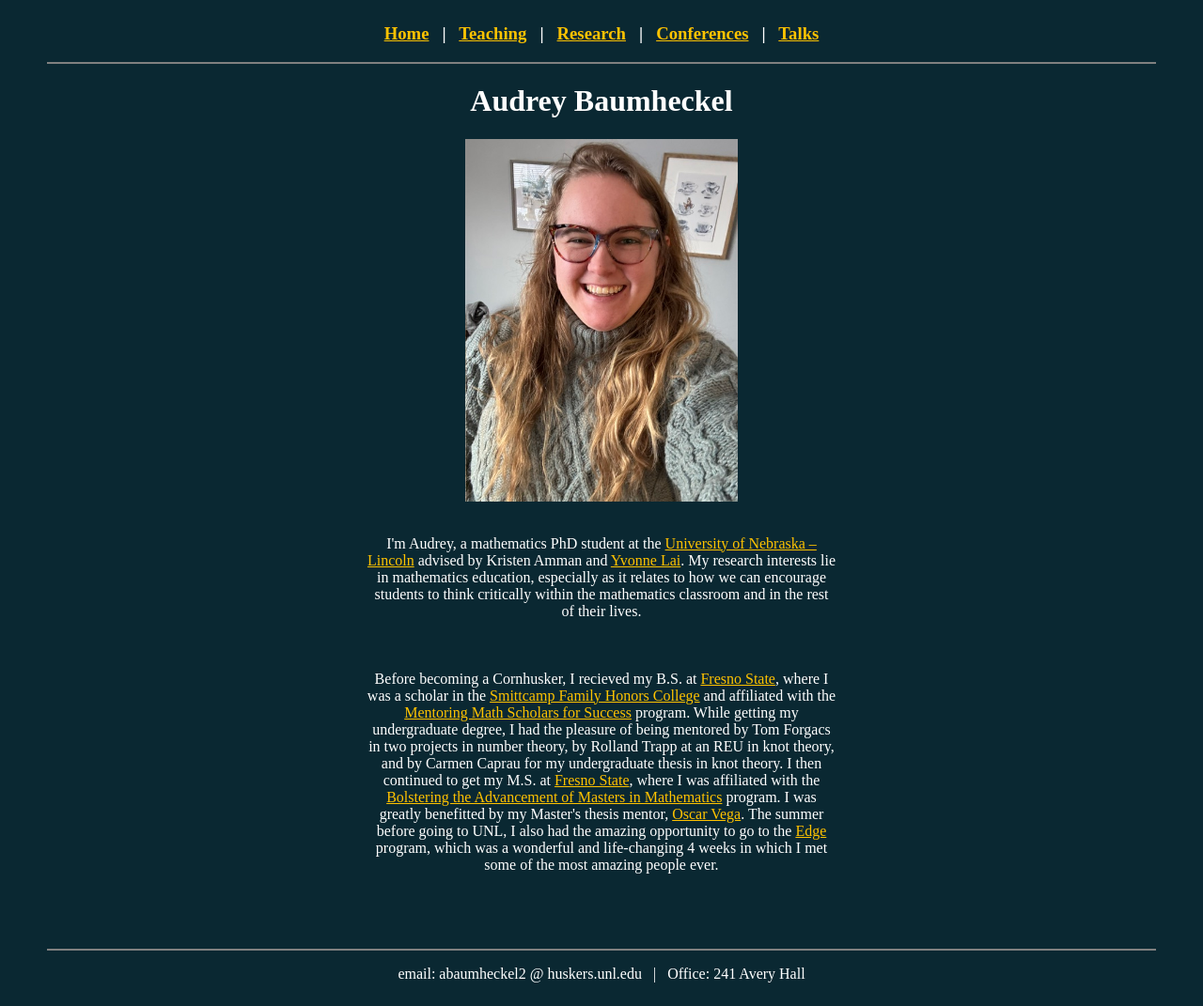
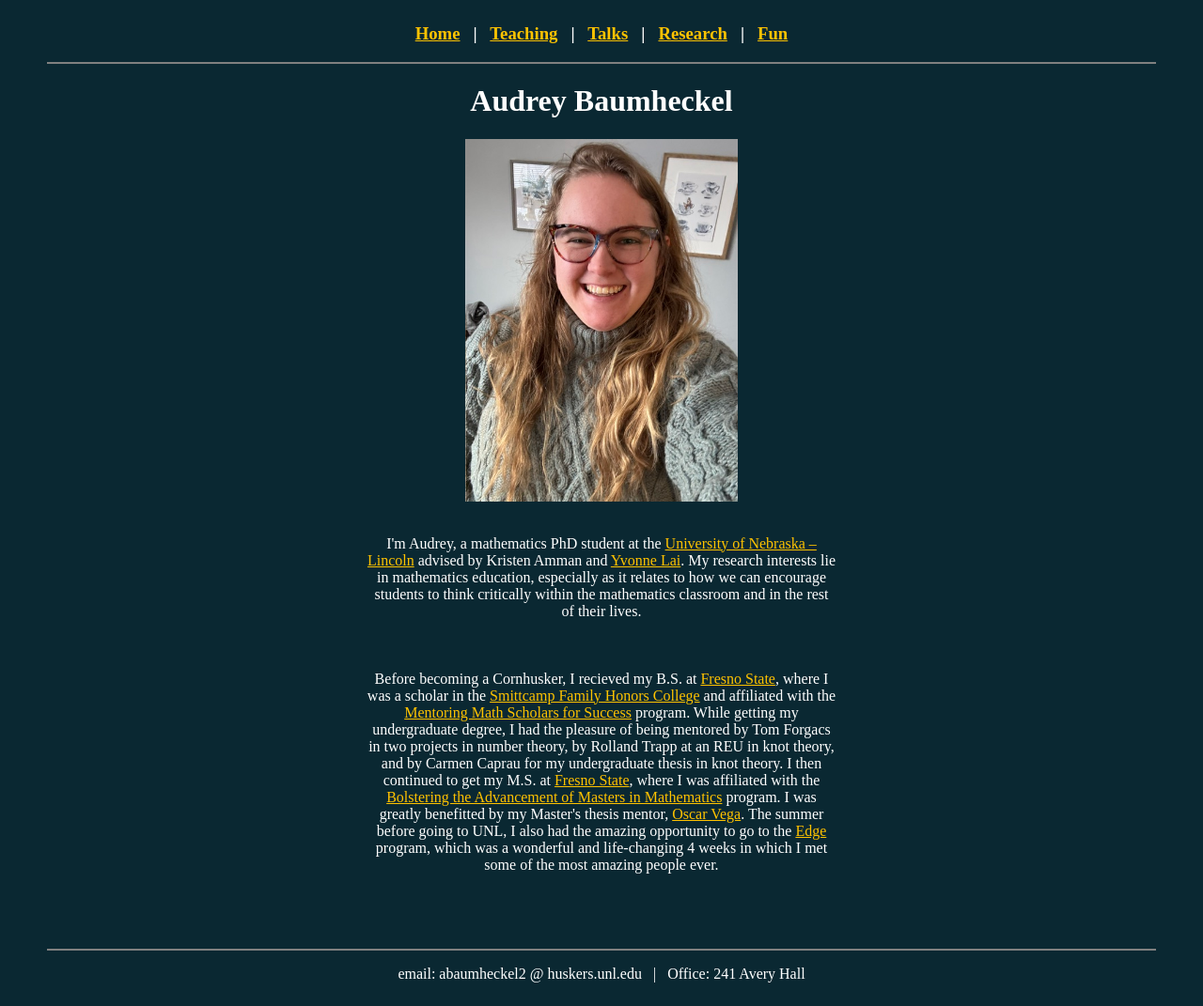
Before and after one commit to abaumheckel/abaumheckel.github.io, a Jekyll site: the page index.html, which Jekyll copies as it is, in a window 1280 px wide. Shown: the whole page at 94% size. Built offline with Jekyll 4.4.1, drawn with Linux system fonts in a browser that asks for light colours.

Commit message:
Update index.html

```diff
--- a/index.html
+++ b/index.html
@@ -19,9 +21,10 @@ Audrey Baumheckel | Home
 <center>
   <a href="index.html">Home</a> &nbsp; | &nbsp;
   <a href="teaching.html">Teaching</a> &nbsp; | &nbsp;
+  <a href="talks.html">Talks</a> &nbsp; | &nbsp;
   <a href="research.html">Research</a> &nbsp; | &nbsp;
-  <a href="conferences.html">Conferences</a> &nbsp; | &nbsp;
-  <a href="talks.html">Talks</a>
+  <a href="fun.html">Fun</a>
+
   <!-- add a public CV eventually -->
   <!-- More? -->
 </center>
```
Also changed, not shown: other parts of index.html (+3 -1 lines).
